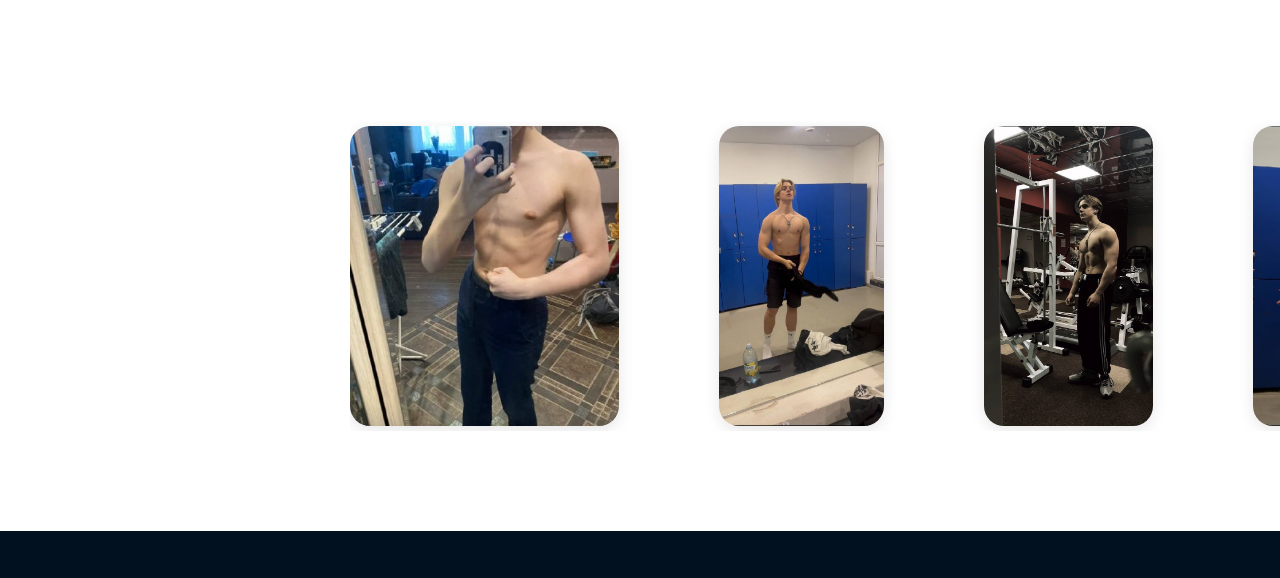
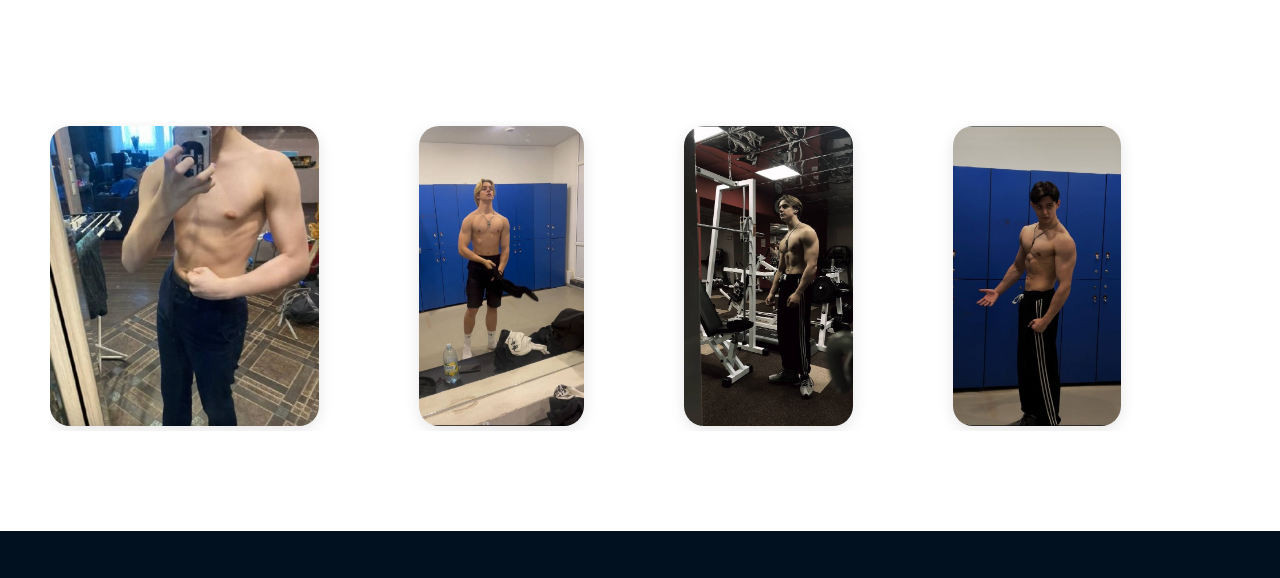
Before and after one commit to Kur0rokAshima/gymstate.github.io, a plain HTML site: page motivation.html in a window 1280 px wide. Shown: the part 1880-2458 px from the top of the page. Drawn offline with Linux system fonts and the light colour scheme.

Commit message:
Update stylemotivation.css

```diff
--- a/css/stylemotivation.css
+++ b/css/stylemotivation.css
@@ -433,7 +433,7 @@ tr:hover {
     overflow-x: auto;
     padding: 5px 0px;
     margin: 100px 0;
-    margin-left: 350px;
+    margin-left: 50px;
     scrollbar-width: thin;
     scrollbar-color: var(--primary-blue) transparent;
 }
```
